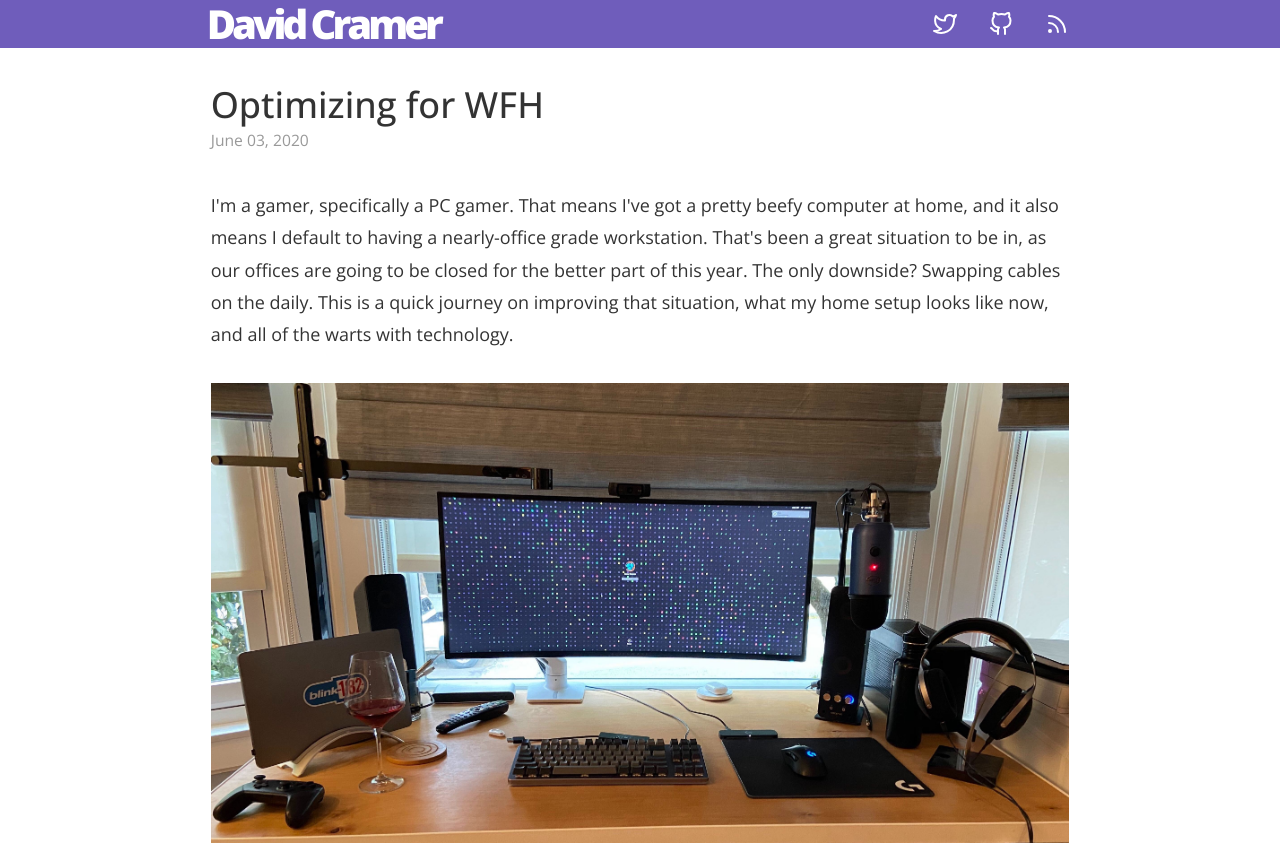
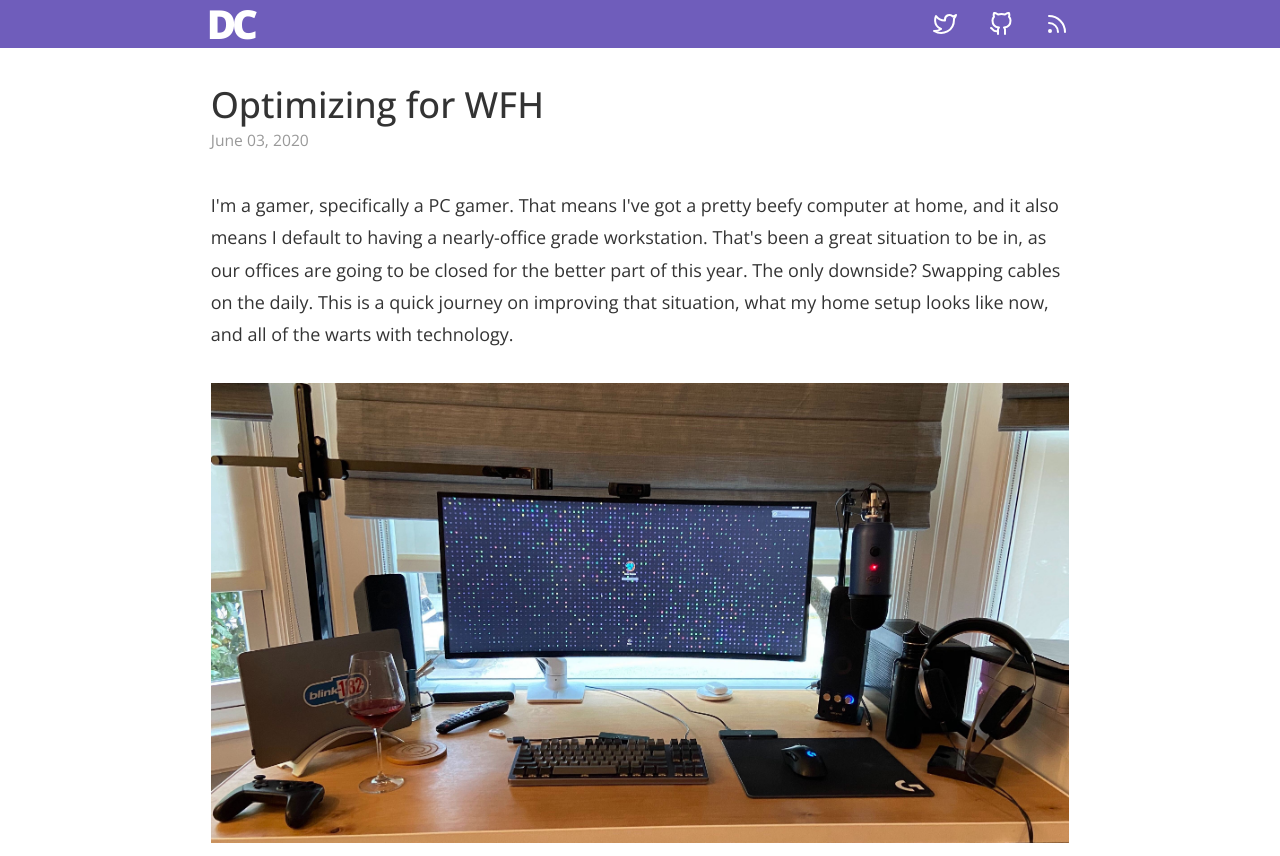
Before and after one commit to marcolussetti/dcramer.github.com, a Gatsby site: page /optimizing-for-wfh/ in a window 1280 px wide. Shown: the top 856 px of the page. Built offline with nearby package versions, Linux system fonts and the light colour scheme; Gatsby itself is replaced by a stand-in of ours; some packages are replaced by stand-ins of ours.

Commit message:
Reduce logo

```diff
--- a/src/components/header.tsx
+++ b/src/components/header.tsx
@@ -26,7 +26,7 @@ export default () => {
                 }}
                 to={`/`}
               >
-                David Cramer
+                DC
               </Link>
             </HeaderTitle>
           </div>
```
